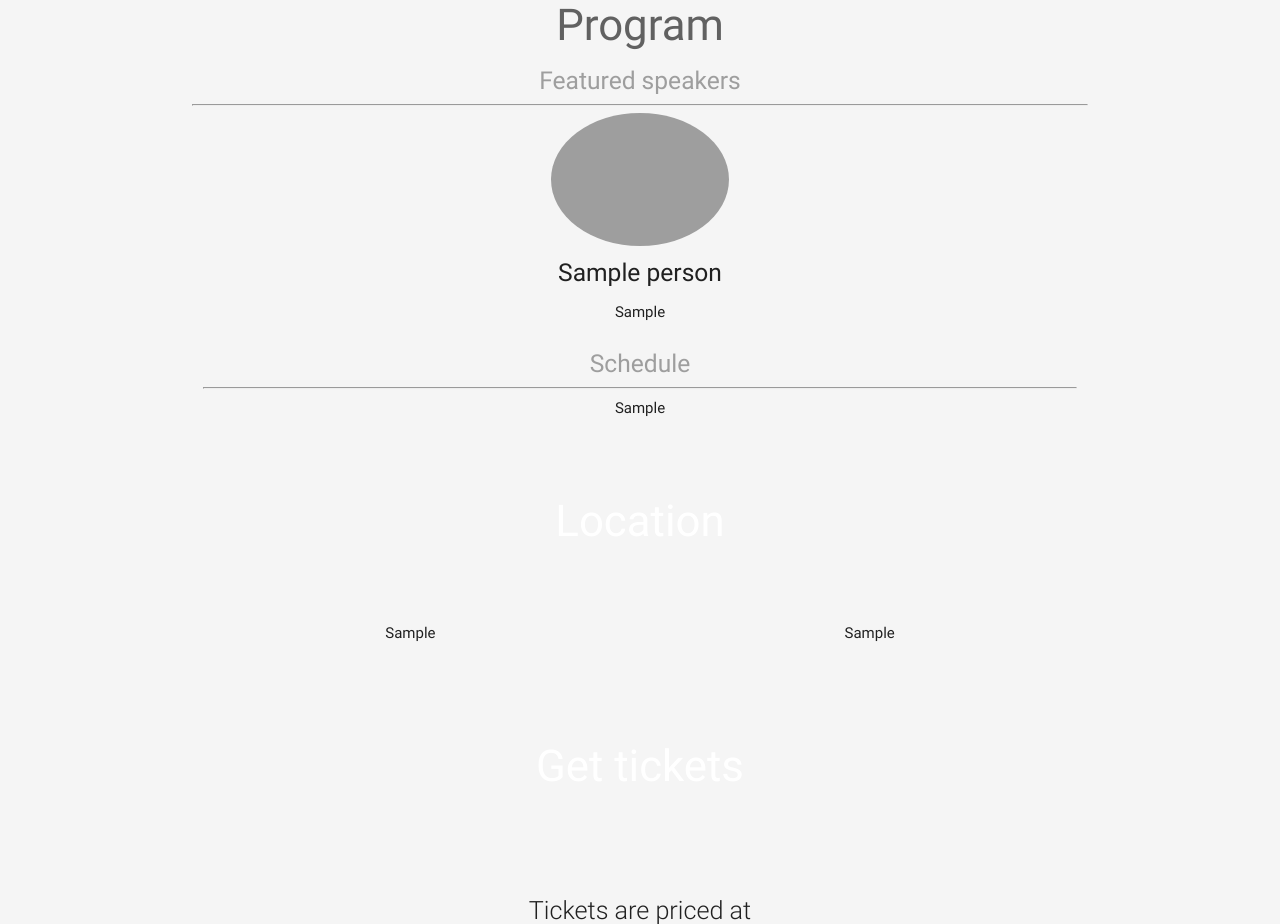
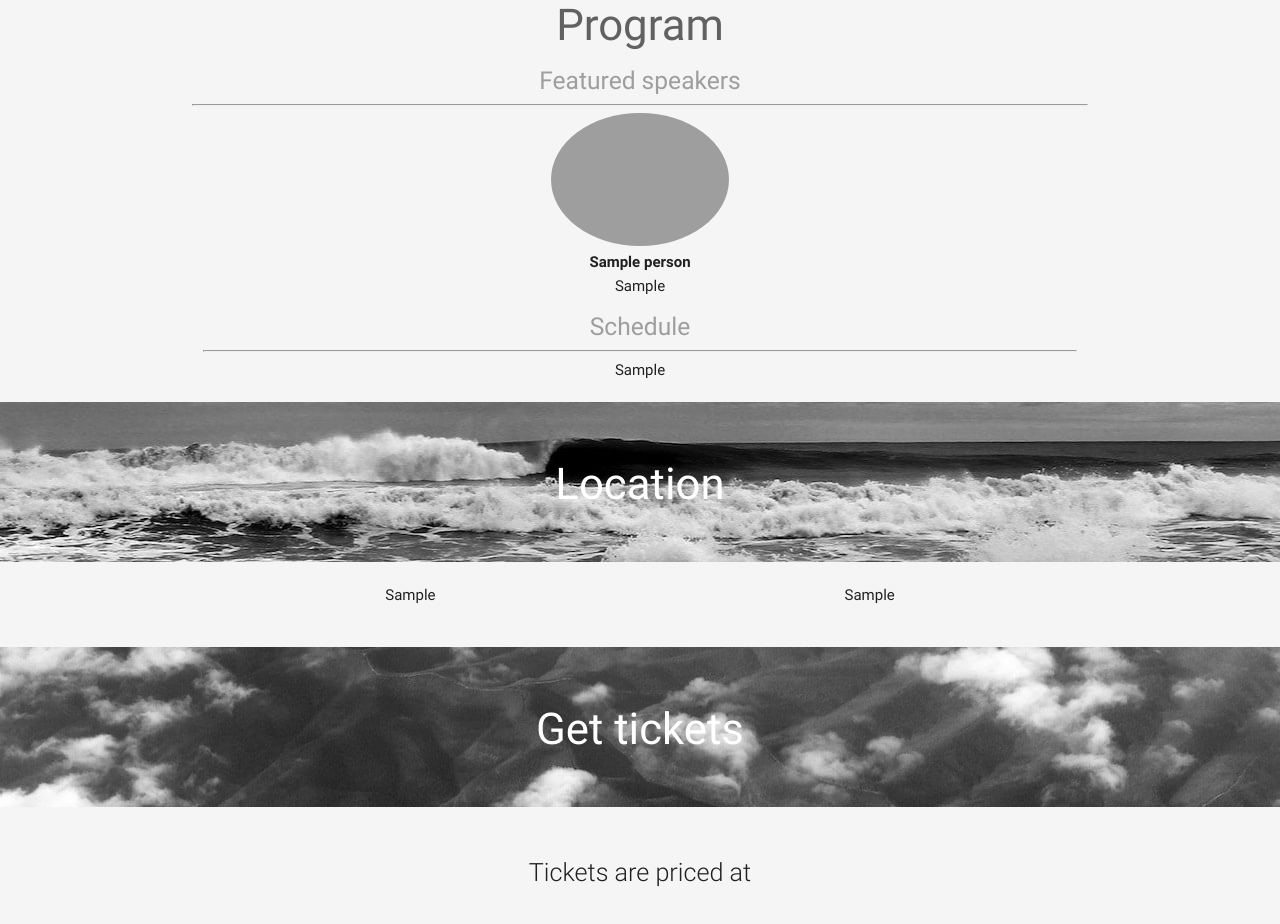
Before and after one commit to ReckoningReckoner/conferenceX, a Flask app: page / in a window 1280 px wide. Shown: the part 957-1881 px from the top of the page. Run offline with Flask 2, Linux system fonts and the light colour scheme; tables that the repository leaves empty hold one stand-in row (values such as "Sample post"); parts of the project's set-up code (start-up, migrations or seed data) failed here and were passed over; some libraries are stand-ins or nearby versions; grey boxes are pictures that could not be loaded.

Commit message:
quick and dirty fix for wrapping lines

```diff
--- a/conferenceX/static/css/index.css
+++ b/conferenceX/static/css/index.css
@@ -43,6 +43,14 @@
     display: none;
 }
 
+.nowrap{
+    white-space: nowrap;
+}
+
+.bold-title {
+    font-weight: bold;
+}
+
 @media only screen and (min-width: 601px) {
     .featherlight-content {
         width: 42.79%;
--- a/conferenceX/templates/index.html
+++ b/conferenceX/templates/index.html
@@ -24,6 +24,7 @@
 
 {% block script %}
     <script src="http://cdn.rawgit.com/noelboss/featherlight/1.4.1/release/featherlight.min.js" type="text/javascript" charset="utf-8"> </script>
+    <script type="text/javascript" src="{{url_for('static', filename='js/index.js')}}"> </script>
     <script type="text/javascript" src="{{url_for('static', filename='js/index.js')}}"> </script>
 {% endblock %}
 
@@ -103,8 +104,8 @@
                 <img alt="{{person.name}}" class="circle featured-image"
                      src={{person.url}}>
             </a>
-            <h5> {{person.name}} </h5>
-            <p> {{person.school}} </p>
+            <h6 class="nowrap bold-title"> {{person.name}} </h6>
+            <h6 class="nowrap"> {{person.school}} </h6>
         </div>
         <div id="Person-{{person.id}}" class="lightbox center row">
             <img alt="{{person.name}}"
@@ -275,8 +276,8 @@
             <div class="col s6 m3">
                 <img alt="{{name}}" class="circle featured-image"
                      src={{url_for('static', filename="images/" + name + ".jpg")}}>
-                 <h5> {{full_name}} </h5>
-                 <h6> {{title}} </h6>
+                 <h6 class="nowrap bold-title"> {{full_name}} </h6>
+                 <h6 class="nowrap"> {{title}} </h6>
             </div>
         {% endmacro %}
 
```
